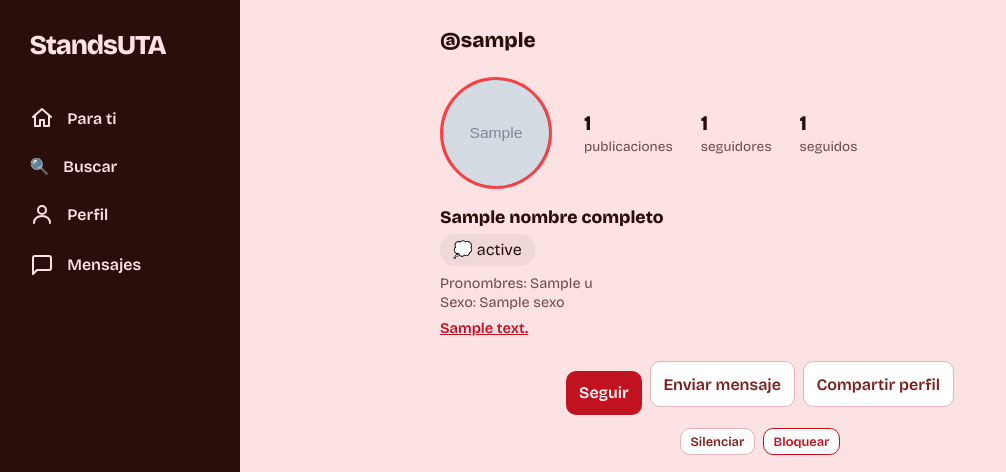
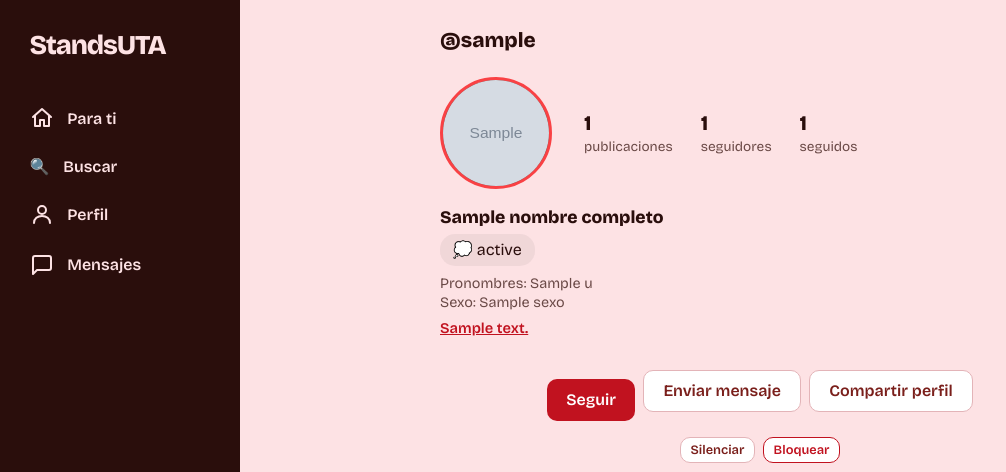
Before and after one commit to Hannie18/StandsUTA, a Flask app: template templates/perfil.html in a window 1280 px wide. Shown: the top 472 px of the page, without its empty margins (0-1006 px from the left). Run offline with Flask 3, Linux system fonts and the light colour scheme; the template is opened without the code that fills it: most values are stand-ins (such as "Sample title", 1, 10 or a date in 2020); grey boxes marked "Sample" are stand-in pictures.

Commit message:
correcion 2 de interfaz

```diff
--- a/templates/perfil.html
+++ b/templates/perfil.html
@@ -16,10 +16,6 @@
       <img class="avatar" src="{{ u.foto }}" alt="Foto de perfil de @{{ u.username }}">
     {% else %}
 
-
-      <form action="{{ url_for('iniciar_chat_individual', otro_user_id=u.id) }}" method="post" style="display:inline;">
-         <button class="boton-sec" type="submit">Enviar mensaje</button>
-      </form>
       <div class="avatar" role="img" aria-label="Sin foto de perfil">{{ icono_usuario() }}</div>
     {% endif %}
     <ul class="cifras">
@@ -58,32 +54,33 @@
 
   <!-- ACCIONES PRINCIPALES -->
 <!-- ACCIONES PRINCIPALES Y MODERACIÓN -->
-  <div class="acciones" style="display: flex; flex-direction: column; align-items: center; gap: 0.8rem; margin: 1rem 0;">
+ <!-- ACCIONES PRINCIPALES Y MODERACIÓN -->
+  <div class="acciones" style="display: flex; flex-direction: column; align-items: center; gap: 0.8rem; margin: 1.5rem 0;">
     {% if es_mio %}
-      <div style="display: flex; gap: 0.5rem; justify-content: center; align-items: center;">
+      <div style="display: flex; gap: 0.5rem; justify-content: center; align-items: center; flex-wrap: wrap;">
         <a class="boton" href="{{ url_for('editar_perfil') }}">Editar perfil</a>
         <button class="boton-sec" type="button" id="abrir-qr">Compartir perfil</button>
       </div>
     {% else %}
-      <!-- Fila 1: Botones principales (Seguir, Enviar mensaje, Compartir) -->
+      <!-- Fila 1: Botones principales exactamente del mismo tamaño y estilo -->
       <div style="display: flex; gap: 0.5rem; justify-content: center; align-items: center; flex-wrap: wrap;">
-        <button class="boton" type="button" id="btn-seguir" data-id="{{ u.id }}">
+        <button class="boton" type="button" id="btn-seguir" data-id="{{ u.id }}" style="padding: 0.6rem 1.2rem; display: inline-flex; align-items: center; justify-content: center; height: 42px; font-weight: 600;">
           {{ 'Siguiendo' if lo_sigo else 'Seguir' }}
         </button>
 
-        <form action="{{ url_for('iniciar_chat_individual', otro_user_id=u.id) }}" method="post" style="display:inline;">
-          <button class="boton-sec" type="submit">Enviar mensaje</button>
+        <form action="{{ url_for('iniciar_chat_individual', otro_user_id=u.id) }}" method="post" style="display:inline; margin: 0;">
+          <button class="boton-sec" type="submit" style="padding: 0.6rem 1.2rem; display: inline-flex; align-items: center; justify-content: center; height: 42px; font-weight: 600;">Enviar mensaje</button>
         </form>
 
-        <button class="boton-sec" type="button" id="abrir-qr">Compartir perfil</button>
+        <button class="boton-sec" type="button" id="abrir-qr" style="padding: 0.6rem 1.2rem; display: inline-flex; align-items: center; justify-content: center; height: 42px; font-weight: 600;">Compartir perfil</button>
       </div>
 
-      <!-- Fila 2: Botones secundarios de moderación abajo (Silenciar y Bloquear) -->
-      <div style="display: flex; gap: 0.5rem; justify-content: center; align-items: center;">
-        <form action="{{ url_for('accion_perfil', perfil_id=u.id, tipo='silencio') }}" method="post" style="display:inline;">
+      <!-- Fila 2: Botones secundarios de moderación centrados abajo -->
+      <div style="display: flex; gap: 0.5rem; justify-content: center; align-items: center; margin-top: 0.2rem;">
+        <form action="{{ url_for('accion_perfil', perfil_id=u.id, tipo='silencio') }}" method="post" style="display:inline; margin: 0;">
           <button class="boton-sec btn-sm" type="submit">Silenciar</button>
         </form>
-        <form action="{{ url_for('accion_perfil', perfil_id=u.id, tipo='bloqueo') }}" method="post" style="display:inline;" onsubmit="return confirm('¿Deseas bloquear a este perfil?');">
+        <form action="{{ url_for('accion_perfil', perfil_id=u.id, tipo='bloqueo') }}" method="post" style="display:inline; margin: 0;" onsubmit="return confirm('¿Deseas bloquear a este perfil?');">
           <button class="boton-sec btn-sm btn-borrar" type="submit">Bloquear</button>
         </form>
       </div>
```
